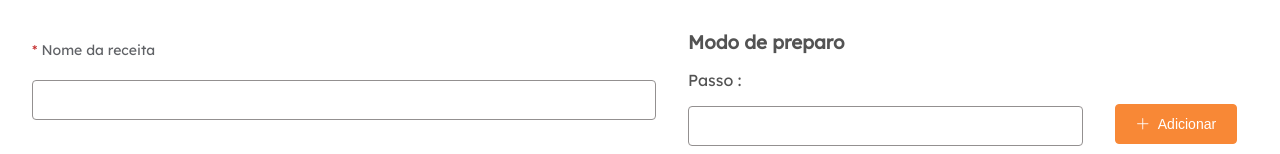
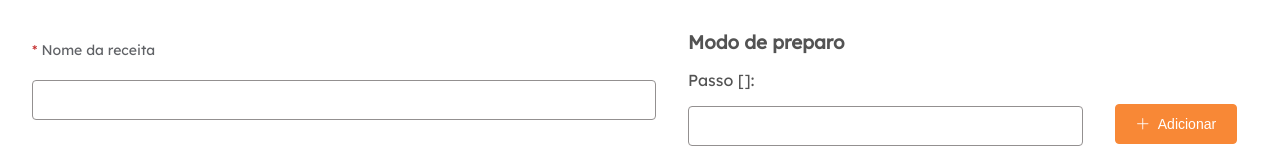
Before and after one commit to devlucasrezende/chef, a Vue app in the folder frontend/: page /createrecipe in a window 1280 px wide. Shown: the part 174-328 px from the top of the page. Built offline with nearby package versions, Linux system fonts and the light colour scheme.

Commit message:
fixed error on the CreateRecipe page

```diff
--- a/frontend/public/index.html
+++ b/frontend/public/index.html
@@ -21,7 +21,7 @@
       padding: 0;
     }
 
-    h1, h2, h3, h4,p, input, label {
+    h1, h2, h3, h4, p, input, label {
       color: #535353;
     }
 
--- a/frontend/src/App.vue
+++ b/frontend/src/App.vue
@@ -5,8 +5,6 @@
 </template>
 
 <script>
-// import CreateRecipe from './components/CreateRecipe.vue';
-
 export default {
   name: 'App',
 };
--- a/frontend/src/views/CreateRecipe.vue
+++ b/frontend/src/views/CreateRecipe.vue
@@ -138,7 +138,7 @@
             <el-row>
               <el-col :span="16">
                 <p style="margin-bottom: 1rem">Passo {{ passN }}:</p>
-                <el-input v-model="pass"></el-input>
+                <el-input v-model="ruleForm.pass"></el-input>
               </el-col>
               <el-col :span="2">
                 <el-button
@@ -205,8 +205,7 @@ export default {
     return {
       tableData: [],
       passTable: [],
-      pass: [],
-      passN: '',
+      passN: [],
 
       rendimentos: [
         {
@@ -249,6 +248,7 @@ export default {
         time: '',
         ren: '',
         categorias: [],
+        pass: '',
         ing: '',
         unidade: '',
         un: '',
@@ -292,6 +292,11 @@ export default {
             trigger: 'change',
           },
         ],
+        pass: [
+          {
+            type: 'array',
+          },
+        ],
         ing: [
           {
             required: true,
@@ -321,8 +326,13 @@ export default {
     },
 
     addPass() {
-      const { pass } = this;
+      const { pass } = this.ruleForm;
+      const i = this.passTable;
+
       this.passTable.push({ pass });
+      this.passN.push(i.length);
+
+      console.log(i.length);
     },
 
     handleSubmit() {
@@ -384,7 +394,7 @@ export default {
 
 .unSelect {
   width: 7.5rem;
-  color: #f88836;
+  color: #db6e20;
 }
 
 .btnAdd {
```
